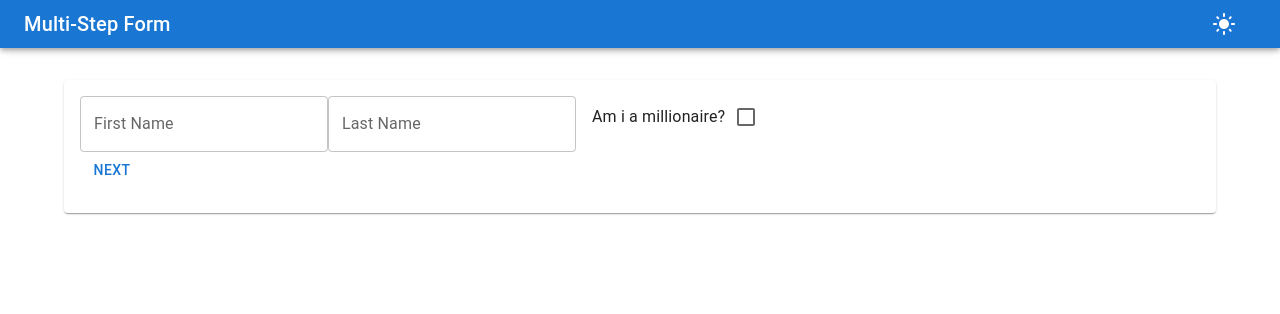
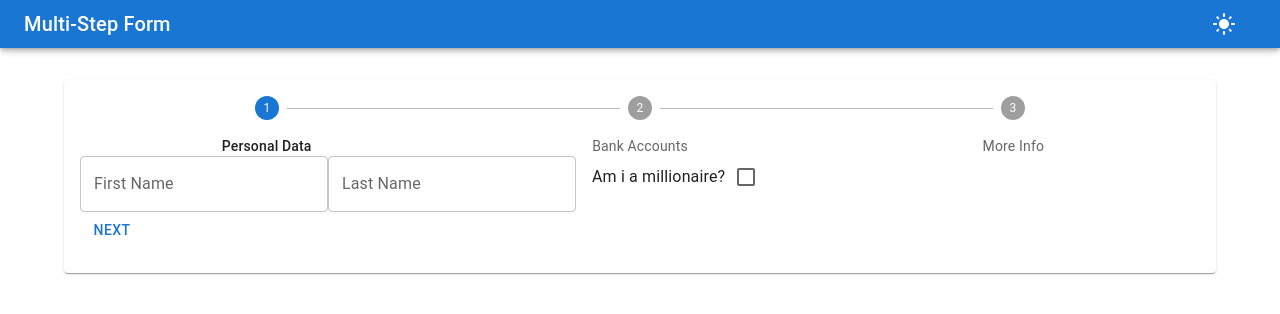
Before and after one commit to marcos-aparicio/materialui-basic-form, a React (Create React App) app: page / in a window 1280 px wide. Shown: the top 314 px of the page. Built offline with nearby package versions, Linux system fonts and the light colour scheme.

Commit message:
adding a stepper into the form

```diff
--- a/src/pages/Form.tsx
+++ b/src/pages/Form.tsx
@@ -1,5 +1,13 @@
 import { number, object, ObjectSchema, string } from "yup";
-import { Box, Button, Card, CardContent } from "@mui/material";
+import {
+  Box,
+  Button,
+  Card,
+  CardContent,
+  Step,
+  StepLabel,
+  Stepper,
+} from "@mui/material";
 import { FormikProps, useFormik } from "formik";
 import React, { useState } from "react";
 import { FirstSection } from "./FormSections/FirstSection";
@@ -18,6 +26,8 @@ const CurrentStep = ({ step, formik }: CurrentStepProps) => {
   ];
   return Components[step] || <div>Page not found</div>;
 };
+
+const stepSubtitles = ["Personal Data", "Bank Accounts", "More Info"];
 
 const LAST_STEP = 2;
 
@@ -77,6 +87,13 @@ export const TheForm = () => {
   return (
     <Card>
       <CardContent>
+        <Stepper activeStep={step} alternativeLabel>
+          {stepSubtitles.map((subtitle, idx) => (
+            <Step key={idx}>
+              <StepLabel>{subtitle}</StepLabel>
+            </Step>
+          ))}
+        </Stepper>
         <CurrentStep step={step} formik={formik} />
         <Box className="navigation-buttons">
           {step === 0 ? null : <Button onClick={handleBack}>Back</Button>}
```
